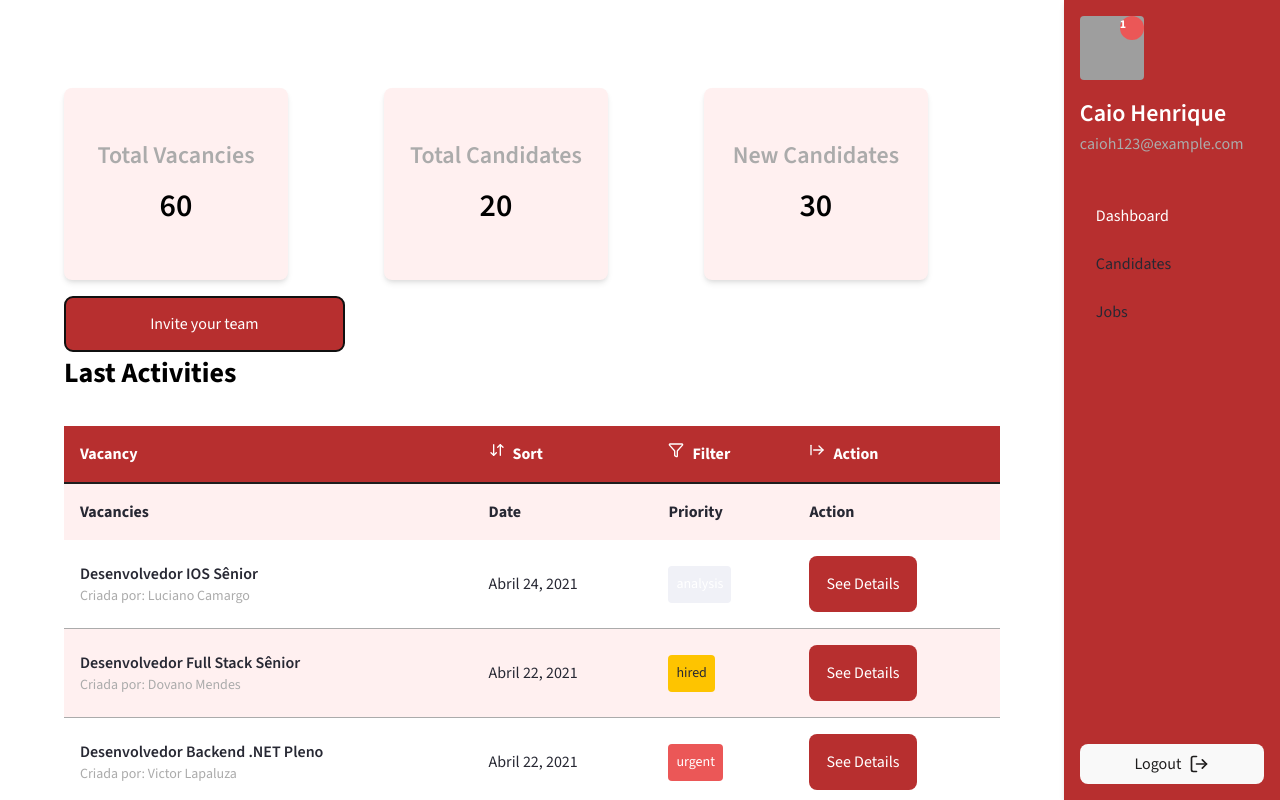
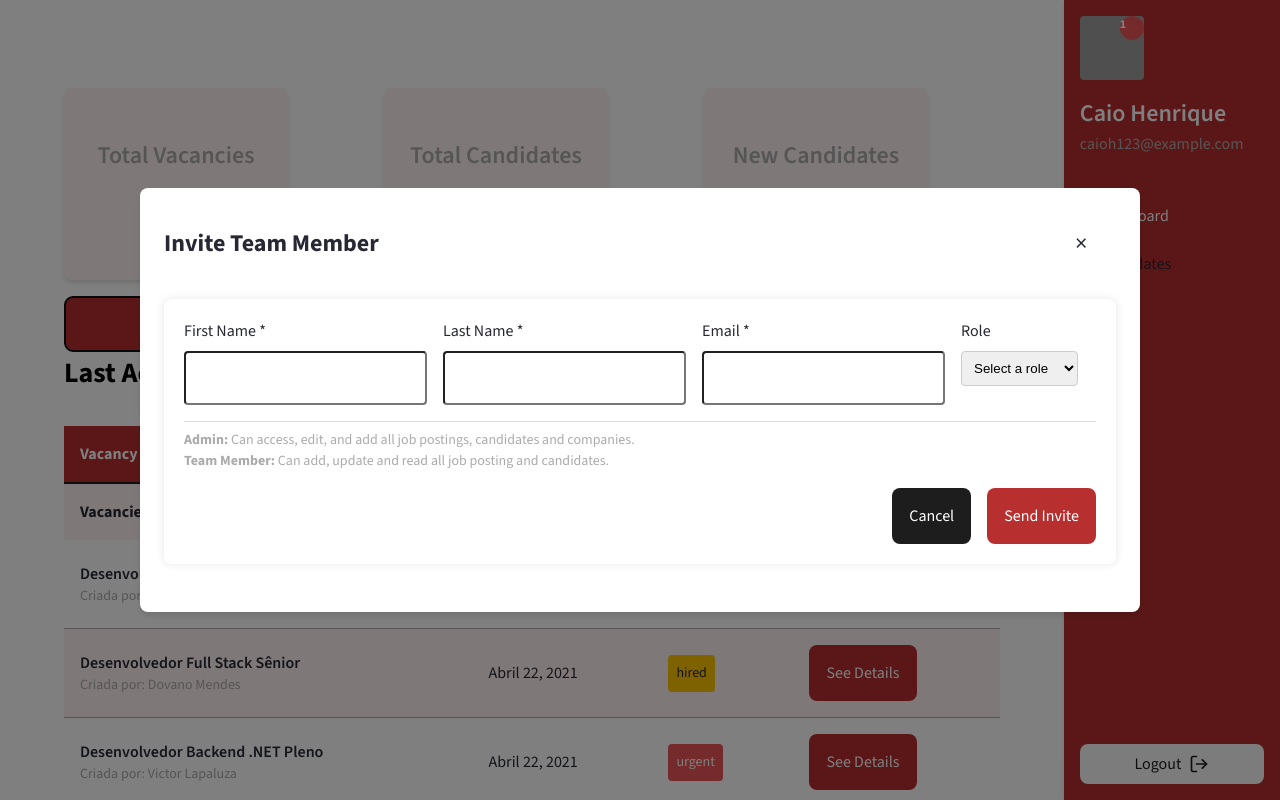
Before and after one commit to caioh123/recrutap, a React (Vite) app in the folder frontend/recrutap/: page / in a window 1280 px wide. Both pictures are taken after a click on the button "Invite your team". Shown: the top 800 px of the page. Built offline with nearby package versions, Linux system fonts and the light colour scheme; grey boxes are pictures that could not be loaded.

Commit message:
Add form components for invite management, including Input and Select fields, validation with Yup, and modal styling

```diff
--- a/frontend/recrutap/package.json
+++ b/frontend/recrutap/package.json
@@ -10,11 +10,13 @@
     "preview": "vite preview"
   },
   "dependencies": {
+    "formik": "^2.4.6",
     "lucide-react": "^0.474.0",
     "react": "^18.3.1",
     "react-dom": "^18.3.1",
     "react-router-dom": "^7.1.5",
-    "styled-components": "^6.1.14"
+    "styled-components": "^6.1.14",
+    "yup": "^1.6.1"
   },
   "devDependencies": {
     "@eslint/js": "^9.17.0",
--- /dev/null
+++ b/frontend/recrutap/src/components/shared/input/index.tsx
@@ -0,0 +1,18 @@
+import React from "react";
+import { InputContainer, Label, StyledInput } from "./styles";
+import { ErrorMessage } from "formik";
+
+export const Input = ({ label, name, type = "text", error, touched, ...props }) => {
+    return (
+        <InputContainer>
+            <Label  htmlFor={name}>{label} *</Label >
+            <StyledInput
+                id={name}
+                name={name}
+                type={type}
+                {...props}
+            />
+            {touched && error && <ErrorMessage name="">{error}</ErrorMessage>}
+        </InputContainer>
+    )
+    }
--- /dev/null
+++ b/frontend/recrutap/src/components/shared/input/styles.ts
@@ -0,0 +1,28 @@
+import styled from "styled-components";
+
+export const InputContainer = styled.div`
+    display: flex;
+    flex-direction: column;
+`
+
+export const StyledInput = styled.input`
+    padding: ${({ theme }) => theme.spacing.medium};
+    border-radius: 4px;
+    font-size: 1rem;
+    &:focus {
+        outline: none;
+        border: 1px solid ${({ theme }) => theme.colors.primary};
+        }
+`
+
+export const ErrorMessage = styled.p`
+    color: red;
+    font-size: 12px;
+    margin-top: -10px;
+`;
+
+export const Label = styled.label`
+display: block;
+margin-bottom: 0.5rem;
+font-weight: 500;
+`;
--- /dev/null
+++ b/frontend/recrutap/src/components/shared/select/index.tsx
@@ -0,0 +1,29 @@
+import { ErrorMessage } from "formik";
+import { SelectContainer, StyledSelect } from "./styles";
+import React from "react";
+import { Label } from "../input/styles";
+
+interface SelectProps {
+  label: string;
+  name: string;
+  options: { value: string; label: string }[];
+  error?: string;
+  touched?: boolean;
+  [key: string]: any;
+}
+export const Select: React.FC<SelectProps> = ({ label, name, options, error, touched, ...props }) => {
+  return (
+    <SelectContainer>
+      <Label htmlFor={name}>{label}</Label>
+      <StyledSelect id={name} name={name} error={error} {...props}>
+        <option value="">Select a role</option>
+        {options.map((option) => (
+          <option key={option.value} value={option.value}>
+            {option.label}
+          </option>
+        ))}
+      </StyledSelect>
+      {touched && error && <div style={{ color: "red", fontSize: "0.875rem" }}>{error}</div>}
+    </SelectContainer>
+  );
+};
--- /dev/null
+++ b/frontend/recrutap/src/components/shared/select/styles.ts
@@ -0,0 +1,24 @@
+import styled from "styled-components";
+
+export const SelectContainer = styled.div`
+margin-bottom: 1rem;
+`;
+
+export const Label = styled.label`
+display: block;
+margin-bottom: 0.5rem;
+font-weight: 500;
+`;
+
+export const StyledSelect = styled.select<{ error?: string }>`
+width: 100%;
+padding: 0.5rem;
+border: 1px solid ${({ error }) => (error ? "red" : "#ccc")};
+border-radius: 4px;
+`;
+
+export const ErrorMessage = styled.div`
+color: red;
+font-size: 0.875rem;
+margin-top: 0.25rem;
+`;
--- /dev/null
+++ b/frontend/recrutap/src/components/ui/formModal/index.tsx
@@ -0,0 +1,75 @@
+import React from 'react'
+import { Formik, Form, Field } from 'formik'
+import * as Yup from 'yup'
+import { ButtonsContainer, Container, Footer, FormRow, RoleDescription } from './styles';
+import { Input } from '../../shared/input';
+import { Button } from '../../shared/button';
+import { Select } from '../../shared/select';
+
+const roleOptions = [
+    { value: "admin", label: "Administrator" },
+    { value: "manager", label: "Manager" },
+    { value: "recruiter", label: "Recruiter" },
+];
+
+const validationSchema = Yup.object({
+    email: Yup.string().email("Invalid email").required("Email is required"),
+    firstName: Yup.string().required("First name is required"),
+    lastName: Yup.string().required("Surname is required"),
+    role: Yup.object().shape({
+        value: Yup.string().required("Required"),
+        label: Yup.string().required("Required"),
+    }),
+
+})
+
+export const InviteForm = () => {
+    const initialValues =
+    {
+        email: "",
+        firstName: "",
+        lastName: "",
+        role: "",
+    }
+
+    const handleSubmit = (values: typeof initialValues) => {
+        console.log("form", values)
+    }
+
+    return (
+        <Formik
+            initialValues={initialValues}
+            validationSchema={validationSchema}
+            onSubmit={handleSubmit}
+        >
+
+            {({ errors, touched }) => (
+                <Container>
+                    <Form>
+                        <FormRow>
+
+                            <Field name="firstName" label="First Name" as={Input} error={touched.firstName && errors.firstName} />
+                            <Field name="lastName" label="Last Name" as={Input} error={touched.lastName && errors.lastName} />
+                            <Field name="email" label="Email" as={Input} error={touched.firstName && errors.firstName} />
+                            <Field name="role" label="Role" options={roleOptions} as={Select} error={touched.role && errors.role} />
+                        </FormRow>
+
+                        <RoleDescription>
+                            <strong>Admin:</strong> Can access, edit, and add all job postings, candidates and companies. <br />
+                            <strong>Team Member:</strong> Can add, update and read all job posting and candidates.
+                        </RoleDescription>
+
+                        <Footer>
+                            <ButtonsContainer>
+                                <Button type="button" variant='secondary'>
+                                    Cancel
+                                </Button>
+                                <Button type="submit">Send Invite</Button>
+                            </ButtonsContainer>
+                        </Footer>
+                    </Form>
+                </Container>
+            )}
+        </Formik>
+    )
+}
--- /dev/null
+++ b/frontend/recrutap/src/components/ui/formModal/styles.ts
@@ -0,0 +1,47 @@
+import styled from "styled-components";
+
+export const Container = styled.form`
+  width: 100%;
+  padding: 20px;
+  background: #fff;
+  border-radius: 8px;
+  box-shadow: 0 0 10px rgba(0, 0, 0, 0.1);
+`;
+
+export const Form = styled.form`
+  display: flex;
+  flex-direction: column;
+  gap: 16px;
+`;
+
+export const FormRow = styled.div`
+  display: flex;
+  gap: ${({theme}) => theme.spacing.medium};
+  flex-wrap: wrap;
+  flex-direction: row;
+
+
+`
+export const ButtonsContainer = styled.div`
+  display: flex;
+  gap: ${({theme}) => theme.spacing.medium};
+
+`
+
+export const RoleDescription = styled.div`
+  margin-top: ${({theme}) => theme.spacing.medium};
+  padding-top: ${({theme}) => theme.spacing.small};
+  border-top: 1px solid #ddd;
+  font-size: 14px;
+  color: ${({theme}) => theme.colors.textTertiary};
+
+  strong {
+    font-weight: bold;
+  }
+`;
+
+export const Footer = styled.div`
+  display: flex;
+  justify-content: flex-end;
+  margin-top: ${({theme}) => theme.spacing.medium};
+`;
--- /dev/null
+++ b/frontend/recrutap/src/components/ui/modal/index.tsx
@@ -0,0 +1,27 @@
+import React from "react";
+import { ModalOverlay, ModalContent, ModalHeader, ModalBody, ModalFooter } from "./styles";
+
+interface ModalProps {
+  isOpen: boolean;
+  onClose: () => void;
+  title: string;
+  children: React.ReactNode;
+  footer?: React.ReactNode;
+}
+
+export const Modal: React.FC<ModalProps> = ({ isOpen, onClose, title, children, footer }) => {
+  if (!isOpen) return null;
+
+  return (
+    <ModalOverlay>
+      <ModalContent>
+        <ModalHeader>
+          <h2>{title}</h2>
+          <button onClick={onClose}>&times;</button>
+        </ModalHeader>
+        <ModalBody>{children}</ModalBody>
+        {footer && <ModalFooter>{footer}</ModalFooter>}
+      </ModalContent>
+    </ModalOverlay>
+  );
+};
--- /dev/null
+++ b/frontend/recrutap/src/components/ui/modal/styles.ts
@@ -0,0 +1,54 @@
+import styled from "styled-components";
+
+export const ModalOverlay = styled.div`
+  position: fixed;
+  top: 0;
+  left: 0;
+  width: 100%;
+  height: 100%;
+  background-color: rgba(0, 0, 0, 0.5);
+  display: flex;
+  justify-content: center;
+  align-items: center;
+  z-index: 1000;
+`;
+
+export const ModalContent = styled.div`
+  background-color: ${({ theme }) => theme.colors.background};
+  border-radius: 8px;
+  width: 90%;
+  max-width: 1000px;
+  padding: 1.5rem;
+  box-shadow: 0 4px 6px rgba(0, 0, 0, 0.1);
+`;
+
+export const ModalHeader = styled.div`
+  display: flex;
+  justify-content: space-between;
+  align-items: center;
+  margin-bottom: 1.5rem;
+
+  h2 {
+    margin: 0;
+    font-size: 1.5rem;
+    color: ${({ theme }) => theme.colors.textPrimary};
+  }
+
+  button {
+    background: none;
+    border: none;
+    font-size: 1.5rem;
+    cursor: pointer;
+    color: ${({ theme }) => theme.colors.textPrimary};
+  }
+`;
+
+export const ModalBody = styled.div`
+  margin-bottom: 1.5rem;
+`;
+
+export const ModalFooter = styled.div`
+  display: flex;
+  justify-content: flex-end;
+  gap: 1rem;
+`;
--- a/frontend/recrutap/src/pages/Dashboard/index.tsx
+++ b/frontend/recrutap/src/pages/Dashboard/index.tsx
@@ -1,35 +1,48 @@
-import React from 'react'
+import React, { useState } from 'react'
 import { StatsCard } from '../../components/shared/statsCard'
-import { DashboardContainer, TitlePage, OverviewContainer, ActivitySection, Table, TableHeader, TableRow, TableCell, TableHeaderSecondary, JobTitle, JobCreator, TableHeaderContainer } from './styles'
+import { DashboardContainer, OverviewContainer, ActivitySection, Table, TableHeader, TableRow, TableCell, TableHeaderSecondary, JobTitle, JobCreator, TableHeaderContainer } from './styles'
 import { Typography } from '../../components/shared/typography'
 import { Button } from '../../components/shared/button'
 import { Tag } from '../../components/shared/tag'
 import { ArrowDownUp, ArrowRightFromLine, Filter } from 'lucide-react'
+import { Modal } from '../../components/ui/modal'
+import { InviteForm } from '../../components/ui/formModal'
 
 const Dashboard = () => {
+  const [isModalOpen, setIsModalOpen] = useState(false);
   const jobs = [
     {
       title: "Desenvolvedor IOS Sênior",
       creator: "Criada por: Luciano Camargo",
       date: "Abril 24, 2021",
       time: "10:30",
-      priority: "analysis",
+      priority: "analysis" as "analysis",
     },
     {
       title: "Desenvolvedor Full Stack Sênior",
       creator: "Criada por: Dovano Mendes",
       date: "Abril 22, 2021",
       time: "09:00",
-      priority: "hired",
+      priority: "hired" as "hired",
     },
     {
       title: "Desenvolvedor Backend .NET Pleno",
       creator: "Criada por: Victor Lapaluza",
       date: "Abril 22, 2021",
       time: "09:00",
-      priority: "urgent",
+      priority: "urgent" as "urgent",
     },
   ];
+
+  const handleInviteSubmit = (data: {
+    email: string;
+    firstName: string;
+    lastName: string;
+    role: string;
+  }) => {
+    console.log("Invite submitted", data);
+    setIsModalOpen(false);
+  }
   return (
     <DashboardContainer>
       <OverviewContainer>
@@ -37,7 +50,7 @@ const Dashboard = () => {
         <StatsCard title="Total Candidates" number={20} />
         <StatsCard title="New Candidates" number={30} />
       </OverviewContainer>
-      <Button style={{ width: "30%" }}>Invite your team</Button>
+      <Button style={{ width: "30%" }} onClick={() => setIsModalOpen(true)}>Invite your team</Button>
       <ActivitySection>
         <Typography variant="h2">Last Activities</Typography>
         <Table>
@@ -98,7 +111,7 @@ const Dashboard = () => {
         <Table>
           <thead>
             <tr>
-              <TableHeader>Vacancie</TableHeader>
+              <TableHeader>Candidate</TableHeader>
               <TableHeader>Sort</TableHeader>
               <TableHeader>Filter</TableHeader>
               <TableHeader>Action</TableHeader>
@@ -106,7 +119,7 @@ const Dashboard = () => {
           </thead>
           <thead>
             <tr>
-              <TableHeaderSecondary>Vacancies</TableHeaderSecondary>
+              <TableHeaderSecondary>Candidates</TableHeaderSecondary>
               <TableHeaderSecondary>Date</TableHeaderSecondary>
               <TableHeaderSecondary>Priority</TableHeaderSecondary>
               <TableHeaderSecondary>Action</TableHeaderSecondary>
@@ -131,7 +144,14 @@ const Dashboard = () => {
           </tbody>
         </Table>
       </ActivitySection>
-
+      <Modal
+        isOpen={isModalOpen}
+        onClose={() => setIsModalOpen(false)}
+        title="Invite Team Member"
+      >
+        <InviteForm
+        />
+      </Modal>
     </DashboardContainer>
   )
 }
```
Also changed, not shown: 1 other file (tests, documents, lock files or other folders).
